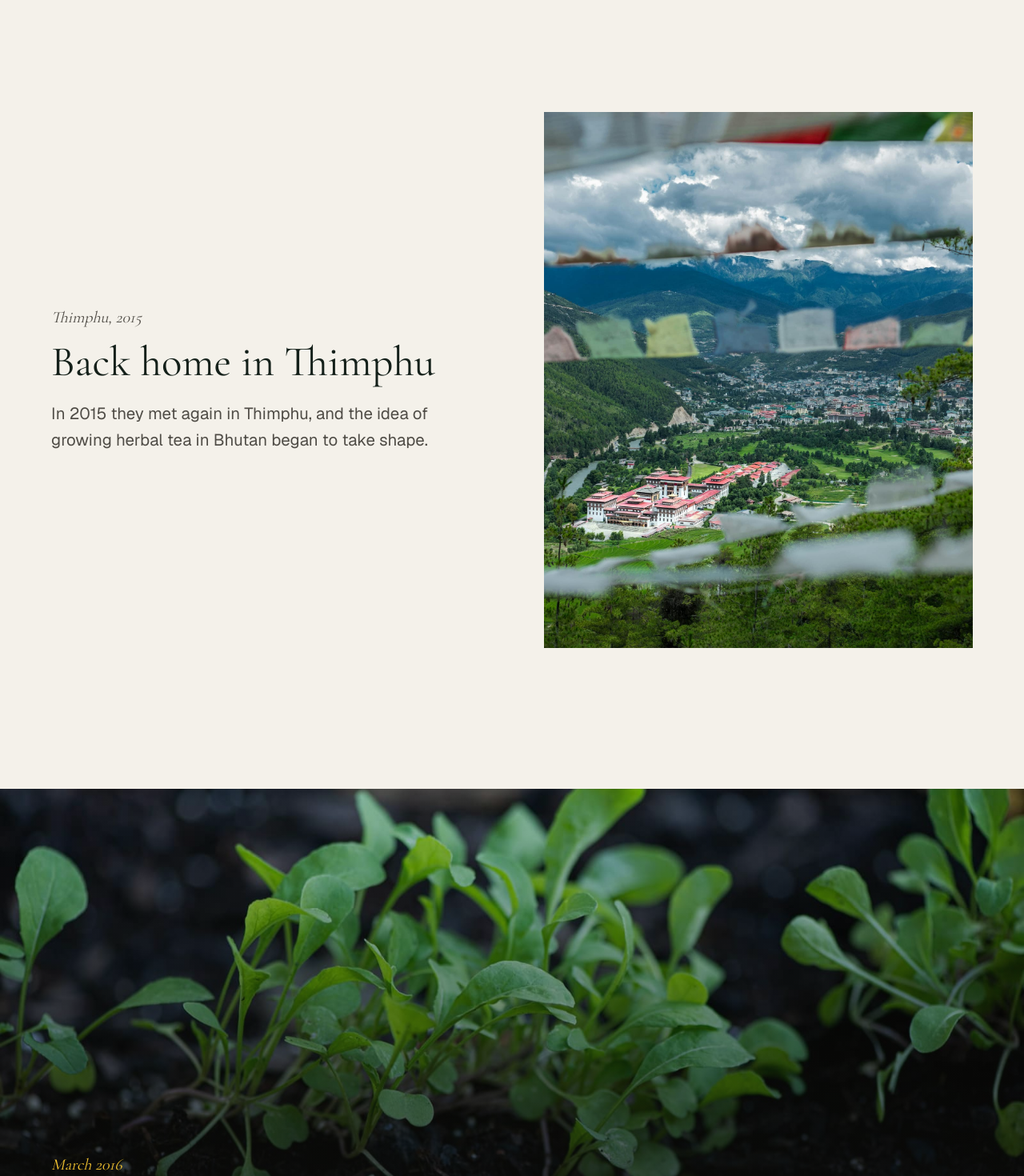
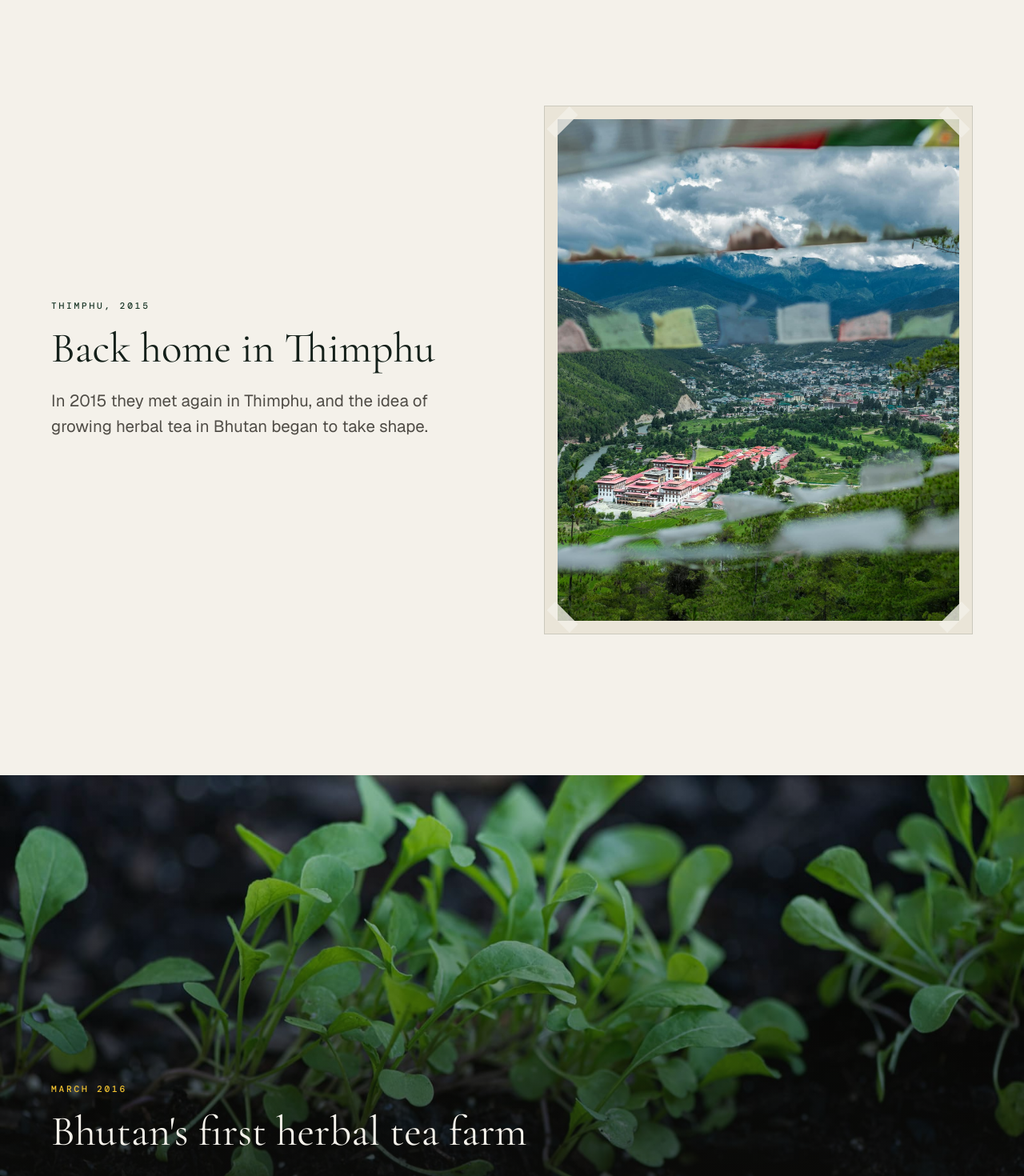
Before and after one commit to Bhutan-Herbal-Tea/Bhutanherbaltea, a Next.js app: page /our-story in a window 1280 px wide. Shown: the part 1330-2800 px from the top of the page at 80% size. Built offline with nearby package versions, Linux system fonts and the light colour scheme.

Commit message:
Restyle Our Story as a field journal

```diff
--- a/src/app/our-story/_components/AltitudeMarker.tsx
+++ b/src/app/our-story/_components/AltitudeMarker.tsx
@@ -16,9 +16,9 @@ export function AltitudeMarker({ progress, summit }: AltitudeMarkerProps) {
 
   return (
     <div aria-hidden>
-      {/* Desktop: thin bar on the right edge with flag-angled ticks. */}
+      {/* Desktop: thin bar on the right edge with level ticks, like a survey staff. */}
       <div className="pointer-events-none fixed top-1/2 right-6 z-30 hidden h-[56vh] -translate-y-1/2 items-start gap-4 xl:flex">
-        <motion.span className="-mt-4 bg-background/85 px-2 py-1 font-serif text-2xl text-foreground tabular-nums">
+        <motion.span className="-mt-3 border border-border bg-background/90 px-2.5 py-1 font-mono text-sm tracking-[0.15em] text-foreground tabular-nums">
           {label}
         </motion.span>
         <div className="relative h-full w-0.5 bg-foreground/15">
@@ -26,7 +26,7 @@ export function AltitudeMarker({ progress, summit }: AltitudeMarkerProps) {
           {TICKS.map((tick) => (
             <span
               key={tick}
-              className="absolute -left-1.5 h-px w-3.5 rotate-[-34deg] bg-foreground/40"
+              className="absolute -left-1.5 h-px w-3.5 bg-foreground/40"
               style={{ bottom: `${tick}%` }}
             />
           ))}
@@ -34,7 +34,7 @@ export function AltitudeMarker({ progress, summit }: AltitudeMarkerProps) {
       </div>
       {/* Phone and tablet: line along the bottom edge, value in a tag. */}
       <div className="pointer-events-none fixed inset-x-0 bottom-0 z-30 xl:hidden">
-        <motion.span className="notch absolute right-4 bottom-3 bg-background/90 px-3 py-1 font-serif text-lg text-foreground tabular-nums">
+        <motion.span className="absolute right-4 bottom-3 border border-border bg-background/90 px-3 py-1 font-mono text-xs tracking-[0.15em] text-foreground tabular-nums">
           {label}
         </motion.span>
         <div className="h-1 w-full bg-foreground/10">
--- a/src/app/our-story/_components/ClimbStage.tsx
+++ b/src/app/our-story/_components/ClimbStage.tsx
@@ -2,8 +2,8 @@ import Image from "next/image";
 import type { ClimbStageData } from "@/data/story";
 import type { StageLayout } from "@/lib/story";
 import { cn } from "@/lib/utils";
-import { ImageReveal } from "@/components/ui/ImageReveal";
 import { Reveal } from "@/components/ui/Reveal";
+import { SpecimenPlate } from "@/components/ui/SpecimenPlate";
 
 type ClimbStageProps = { stage: ClimbStageData; layout: StageLayout };
 
@@ -12,16 +12,13 @@ export function ClimbStage({ stage, layout }: ClimbStageProps) {
 
   if (layout === "full-bleed") {
     return (
-      <section
-        aria-labelledby={headingId}
-        className="slant-both relative my-14 flex min-h-[80svh] items-end overflow-hidden py-[calc(var(--slant)+3rem)] md:my-20"
-      >
+      <section aria-labelledby={headingId} className="relative my-14 flex min-h-[78svh] items-end overflow-hidden py-16 md:my-20">
         <Image src={stage.image.src} alt={stage.image.alt} fill sizes="100vw" className="object-cover" />
         <div aria-hidden className="absolute inset-0 bg-linear-to-t from-ink/85 via-ink/45 to-ink/15" />
         <div className="container-page relative">
           <Reveal className="max-w-3xl">
-            <p className="font-serif text-xl text-saffron italic">{stage.marker}</p>
-            <h2 id={headingId} className="mt-3 font-serif text-title text-mist">
+            <p className="eyebrow text-saffron">{stage.marker}</p>
+            <h2 id={headingId} className="mt-4 font-serif text-title text-mist">
               {stage.heading}
             </h2>
             <p className="mt-5 text-lead text-mist/85">{stage.body}</p>
@@ -33,21 +30,17 @@ export function ClimbStage({ stage, layout }: ClimbStageProps) {
 
   return (
     <section aria-labelledby={headingId} className="py-14 md:py-20 xl:py-24">
-      <div className="container-page grid items-center gap-8 md:grid-cols-2 md:gap-12 xl:gap-20">
-        <ImageReveal className={cn(layout === "image-right" && "md:order-2")}>
-          <div className="notch relative aspect-4/3 overflow-hidden bg-card md:aspect-4/5">
-            <Image
-              src={stage.image.src}
-              alt={stage.image.alt}
-              fill
-              sizes="(min-width: 768px) 50vw, 100vw"
-              className="object-cover"
-            />
-          </div>
-        </ImageReveal>
+      <div className="container-page grid items-center gap-10 md:grid-cols-2 md:gap-12 xl:gap-20">
+        <Reveal className={cn(layout === "image-right" && "md:order-2")}>
+          <SpecimenPlate
+            image={stage.image}
+            frameClassName="aspect-4/3 md:aspect-4/5"
+            sizes="(min-width: 768px) 45vw, 100vw"
+          />
+        </Reveal>
         <Reveal className="max-w-xl">
-          <p className="font-serif text-xl text-muted-foreground italic">{stage.marker}</p>
-          <h2 id={headingId} className="mt-3 font-serif text-title text-foreground">
+          <p className="eyebrow text-accent-text">{stage.marker}</p>
+          <h2 id={headingId} className="mt-4 font-serif text-title text-foreground">
             {stage.heading}
           </h2>
           <p className="mt-5 text-lead text-muted-foreground">{stage.body}</p>
--- a/src/app/our-story/_components/Summit.tsx
+++ b/src/app/our-story/_components/Summit.tsx
@@ -12,20 +12,20 @@ export function Summit() {
   return (
     <section
       aria-labelledby="summit-heading"
-      className="slant-top relative flex min-h-[90svh] flex-col overflow-hidden pt-(--slant) text-center xl:min-h-dvh"
+      className="relative flex min-h-[90svh] flex-col overflow-hidden text-center xl:min-h-dvh"
     >
       <Image src={image.src} alt={image.alt} fill sizes="100vw" className="object-cover" />
       <div aria-hidden className="absolute inset-0 bg-ink/60" />
       <PrayerFlags className="relative mt-10 md:mt-14" />
       <div className="container-page relative my-auto py-20">
         <Reveal className="flex flex-col items-center gap-6">
-          <p className="font-serif text-xl text-saffron italic">{formatAltitude(SUMMIT_ALTITUDE_M)}</p>
+          <p className="eyebrow text-saffron">{formatAltitude(SUMMIT_ALTITUDE_M)}</p>
           <h2 id="summit-heading" className="max-w-3xl font-serif text-display text-mist">
             {heading}
           </h2>
           <p className="max-w-xl text-lead text-mist/85">{body}</p>
           <div className="mt-4 flex w-full flex-col items-center gap-6 md:w-auto md:flex-row md:gap-8">
-            <ButtonLink href="/teas" className="w-full md:w-auto">
+            <ButtonLink href="/teas" variant="light" className="w-full md:w-auto">
               {teasLabel}
             </ButtonLink>
             <ArrowLink href="/how-its-grown" tone="photo">
```
